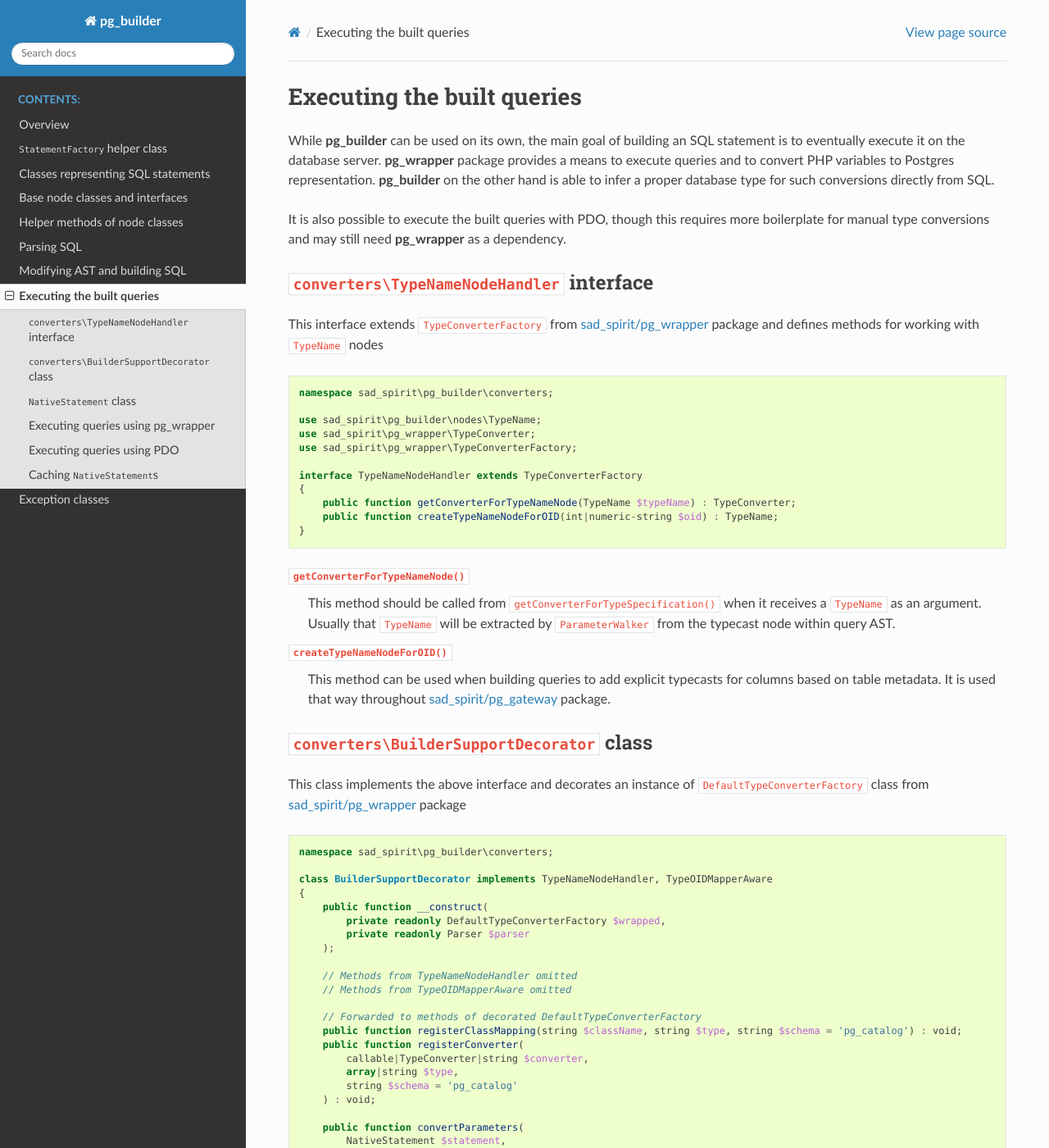
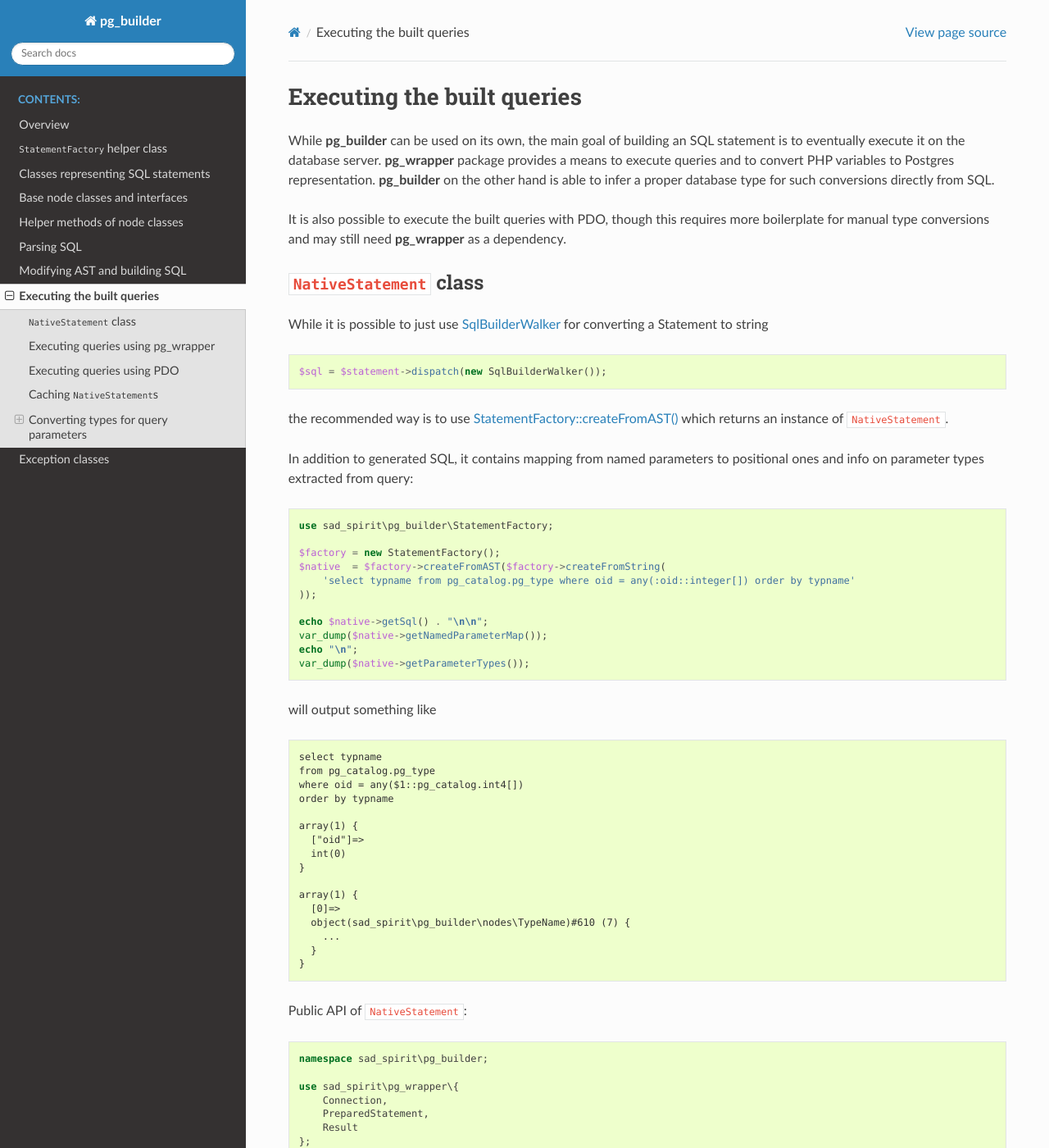
Before and after one commit to sad-spirit/pg-builder, a Sphinx documentation site: the page built from docs/queries.rst, in a window 1280 px wide and 1400 px high. Shown: the whole window at 82% size. Built offline with Sphinx 7.4.7 and the Read the Docs theme 3.1.0, drawn with Linux system fonts in a browser that asks for light colours; some of the changed text lies outside the part shown.

Commit message:
Better structure for chapter on queries

```diff
--- a/docs/queries.rst
+++ b/docs/queries.rst
@@ -12,88 +12,59 @@ for such conversions directly from SQL.
 It is also possible to execute the built queries with PDO, though this requires more boilerplate for manual
 type conversions and may still need **pg_wrapper** as a dependency.
 
-``converters\TypeNameNodeHandler`` interface
-============================================
-
-This interface extends ``TypeConverterFactory`` from
-`sad_spirit/pg_wrapper <https://github.com/sad-spirit/pg-wrapper>`__ package
-and defines methods for working with ``TypeName`` nodes
-
-.. code-block:: php
-
-    namespace sad_spirit\pg_builder\converters;
-
-    use sad_spirit\pg_builder\nodes\TypeName;
-    use sad_spirit\pg_wrapper\TypeConverter;
-    use sad_spirit\pg_wrapper\TypeConverterFactory;
-
-    interface TypeNameNodeHandler extends TypeConverterFactory
-    {
-        public function getConverterForTypeNameNode(TypeName $typeName) : TypeConverter;
-        public function createTypeNameNodeForOID(int|numeric-string $oid) : TypeName;
-    }
-
-``getConverterForTypeNameNode()``
-    This method should be called from ``getConverterForTypeSpecification()`` when it receives a ``TypeName`` as
-    an argument. Usually that ``TypeName`` will be extracted by ``ParameterWalker``
-    from the typecast node within query AST.
-
-``createTypeNameNodeForOID()``
-    This method can be used when building queries to add explicit typecasts for columns based on table metadata.
-    It is used that way throughout `sad_spirit/pg_gateway <https://github.com/sad-spirit/pg-gateway>`__ package.
-
-``converters\BuilderSupportDecorator`` class
-============================================
-
-This class implements the above interface and decorates an instance of ``DefaultTypeConverterFactory`` class from
-`sad_spirit/pg_wrapper <https://github.com/sad-spirit/pg-wrapper>`__ package
-
-.. code-block:: php
-
-    namespace sad_spirit\pg_builder\converters;
-
-    class BuilderSupportDecorator implements TypeNameNodeHandler, TypeOIDMapperAware
-    {
-        public function __construct(
-            private readonly DefaultTypeConverterFactory $wrapped,
-            private readonly Parser $parser
-        );
-
-        // Methods from TypeNameNodeHandler omitted
-        // Methods from TypeOIDMapperAware omitted
-
-        // Forwarded to methods of decorated DefaultTypeConverterFactory
-        public function registerClassMapping(string $className, string $type, string $schema = 'pg_catalog') : void;
-        public function registerConverter(
-            callable|TypeConverter|string $converter,
-            array|string $type,
-            string $schema = 'pg_catalog'
-        ) : void;
-
-        public function convertParameters(
-            NativeStatement $statement,
-            array<string, mixed> $parameters,
-            array<string, mixed> $paramTypes = []
-        ) : array<string, ?string>;
-    }
-
-A ``Parser`` instance passed to the constructor is used to parse type names provided as strings, so that Factory
-will understand any type name Postgres itself can. This replaces a far simpler parser implemented in
-``DefaultTypeConverterFactory``.
-
-``getConverterForTypeSpecification()`` accepts instances of ``nodes\TypeName`` in addition to what
-``DefaultTypeConverterFactory`` itself accepts.
-
-Finally, ``convertParameters()`` is used to generate database string representations of PHP values, these can be
-passed to ``PDOStatement::execute()``.
-
 .. _queries-nativestatement:
 
 ``NativeStatement`` class
 =========================
 
-This class wraps the results of query building process, instances of it are returned
-by ``StatementFactory::createFromAST()``.
+While it is possible to just use :ref:`SqlBuilderWalker <walkers-sql>` for converting a Statement to string
+
+.. code-block:: php
+
+    $sql = $statement->dispatch(new SqlBuilderWalker());
+
+the recommended way is to use :ref:`StatementFactory::createFromAST() <statement-factory-conversion>` which
+returns an instance of ``NativeStatement``.
+
+In addition to generated SQL, it contains mapping from named parameters to positional ones and info on parameter types
+extracted from query:
+
+.. code-block:: php
+
+   use sad_spirit\pg_builder\StatementFactory;
+
+   $factory = new StatementFactory();
+   $native  = $factory->createFromAST($factory->createFromString(
+       'select typname from pg_catalog.pg_type where oid = any(:oid::integer[]) order by typname'
+   ));
+
+   echo $native->getSql() . "\n\n";
+   var_dump($native->getNamedParameterMap());
+   echo "\n";
+   var_dump($native->getParameterTypes());
+
+will output something like
+
+.. code-block:: output
+
+    select typname
+    from pg_catalog.pg_type
+    where oid = any($1::pg_catalog.int4[])
+    order by typname
+
+    array(1) {
+      ["oid"]=>
+      int(0)
+    }
+
+    array(1) {
+      [0]=>
+      object(sad_spirit\pg_builder\nodes\TypeName)#610 (7) {
+        ...
+      }
+    }
+
+Public API of ``NativeStatement``:
 
 .. code-block:: php
 
@@ -140,44 +111,7 @@ by ``StatementFactory::createFromAST()``.
         public function executePrepared(array $params = []) : Result;
     }
 
-Creating a ``NativeStatement`` like this
-
-.. code-block:: php
-
-   use sad_spirit\pg_builder\StatementFactory;
-
-   $factory = new StatementFactory();
-   $native  = $factory->createFromAST($factory->createFromString(
-       'select typname from pg_catalog.pg_type where oid = any(:oid::integer[]) order by typname'
-   ));
-
-   echo $native->getSql() . "\n\n";
-   var_dump($native->getNamedParameterMap());
-   echo "\n";
-   var_dump($native->getParameterTypes());
-
-will output something like
-
-.. code-block:: output
-
-    select typname
-    from pg_catalog.pg_type
-    where oid = any($1::pg_catalog.int4[])
-    order by typname
-
-    array(1) {
-      ["oid"]=>
-      int(0)
-    }
-
-    array(1) {
-      [0]=>
-      object(sad_spirit\pg_builder\nodes\TypeName)#610 (7) {
-        ...
-      }
-    }
-
-The helper methods use these mappings to convert / update parameters and parameter types:
+The helper methods use mappings shown above to convert / update parameters and parameter types:
 
 ``mapNamedParameters()``
     Converts parameters array keyed with parameters' names to a list of parameters.
@@ -200,7 +134,7 @@ If the built query does not contain any parameters executing it is trivial:
     $result = $connection->execute($native->getSql());
 
 If the query uses parameters, the easiest way would be to call methods of ``NativeStatement``. The first step,
-however, is setting up type conversion so that type names extracted from AST could be processed:
+however, is setting up type conversion so that :ref:`type names extracted from AST could be processed <queries-types>`:
 
 .. code-block:: php
 
@@ -301,6 +235,8 @@ outputting, obviously
     int2
     int4
 
+.. _queries-nativestatement-caching:
+
 Caching ``NativeStatement``\ s
 ==============================
 
@@ -357,3 +293,91 @@ The suggested approach is to assign keys to the query parts and then generate st
 
 `sad_spirit/pg_gateway package <https://github.com/sad-spirit/pg-gateway>`__ uses the above approach which usually
 allows skipping the whole parse / build process for the queries.
+
+.. _queries-types:
+
+Converting types for query parameters
+=====================================
+
+Type conversion itself is implemented in **pg_wrapper** package, additional code is only needed to make it
+understand types represented by ``nodes\TypeName``. These are extracted from typecasts in SQL strings:
+``foo::bar`` or ``cast(foo as bar)``.
+
+Additionally, a convenience ``convertParameters()`` method allows batch-converting parameters for
+``\PDOStatement::execute()``.
+
+``converters\TypeNameNodeHandler`` interface
+--------------------------------------------
+
+This interface extends ``TypeConverterFactory`` from
+`sad_spirit/pg_wrapper <https://github.com/sad-spirit/pg-wrapper>`__ package
+and defines methods for working with ``TypeName`` nodes
+
+.. code-block:: php
+
+    namespace sad_spirit\pg_builder\converters;
+
+    use sad_spirit\pg_builder\nodes\TypeName;
+    use sad_spirit\pg_wrapper\TypeConverter;
+    use sad_spirit\pg_wrapper\TypeConverterFactory;
+
+    interface TypeNameNodeHandler extends TypeConverterFactory
+    {
+        public function getConverterForTypeNameNode(TypeName $typeName) : TypeConverter;
+        public function createTypeNameNodeForOID(int|numeric-string $oid) : TypeName;
+    }
+
+``getConverterForTypeNameNode()``
+    This method should be called from ``getConverterForTypeSpecification()`` when it receives a ``TypeName`` as
+    an argument. Usually that ``TypeName`` will be extracted by ``ParameterWalker``
+    from the typecast node within query AST.
+
+``createTypeNameNodeForOID()``
+    This method can be used when building queries to add explicit typecasts for columns based on table metadata.
+    It is used that way throughout `sad_spirit/pg_gateway <https://github.com/sad-spirit/pg-gateway>`__ package.
+
+``converters\BuilderSupportDecorator`` class
+--------------------------------------------
+
+This class implements the above interface and decorates an instance of ``DefaultTypeConverterFactory`` class from
+`sad_spirit/pg_wrapper <https://github.com/sad-spirit/pg-wrapper>`__ package
+
+.. code-block:: php
+
+    namespace sad_spirit\pg_builder\converters;
+
+    class BuilderSupportDecorator implements TypeNameNodeHandler, TypeOIDMapperAware
+    {
+        public function __construct(
+            private readonly DefaultTypeConverterFactory $wrapped,
+            private readonly Parser $parser
+        );
+
+        // Methods from TypeNameNodeHandler omitted
+        // Methods from TypeOIDMapperAware omitted
+
+        // Forwarded to methods of decorated DefaultTypeConverterFactory
+        public function registerClassMapping(string $className, string $type, string $schema = 'pg_catalog') : void;
+        public function registerConverter(
+            callable|TypeConverter|string $converter,
+            array|string $type,
+            string $schema = 'pg_catalog'
+        ) : void;
+
+        // Convenience method for PDO
+        public function convertParameters(
+            NativeStatement $statement,
+            array<string, mixed> $parameters,
+            array<string, mixed> $paramTypes = []
+        ) : array<string, ?string>;
+    }
+
+A ``Parser`` instance passed to the constructor is used to parse type names provided as strings, so that Factory
+will understand any type name Postgres itself can. This replaces a far simpler parser implemented in
+``DefaultTypeConverterFactory``.
+
+``getConverterForTypeSpecification()`` accepts instances of ``nodes\TypeName`` in addition to what
+``DefaultTypeConverterFactory`` itself accepts.
+
+Finally, ``convertParameters()`` is used to generate database string representations of PHP values, these can be
+passed to ``\PDOStatement::execute()``.
--- a/docs/statement-factory.rst
+++ b/docs/statement-factory.rst
@@ -107,7 +107,8 @@ These use ``Parser`` and ``SqlBuilderWalker`` to convert query from SQL string t
 
 ``createFromAST()``
     Creates an object containing SQL statement string and parameter mappings from AST. The
-    returned :ref:`NativeStatement object <queries-nativestatement>` can be cached to prevent re-running expensive
+    returned :ref:`NativeStatement object <queries-nativestatement>` can be
+    :ref:`cached <queries-nativestatement-caching>` to prevent re-running expensive
     parsing and building operations.
 
     If ``$forcePDOPrepareCompatibility`` flag is ``true``, then generated SQL will be compatible
--- a/docs/walkers.rst
+++ b/docs/walkers.rst
@@ -179,6 +179,8 @@ outputs
      string(4) "int4"
    }
 
+.. _walkers-sql:
+
 ``SqlBuilderWalker`` class
 ==========================
 
```
